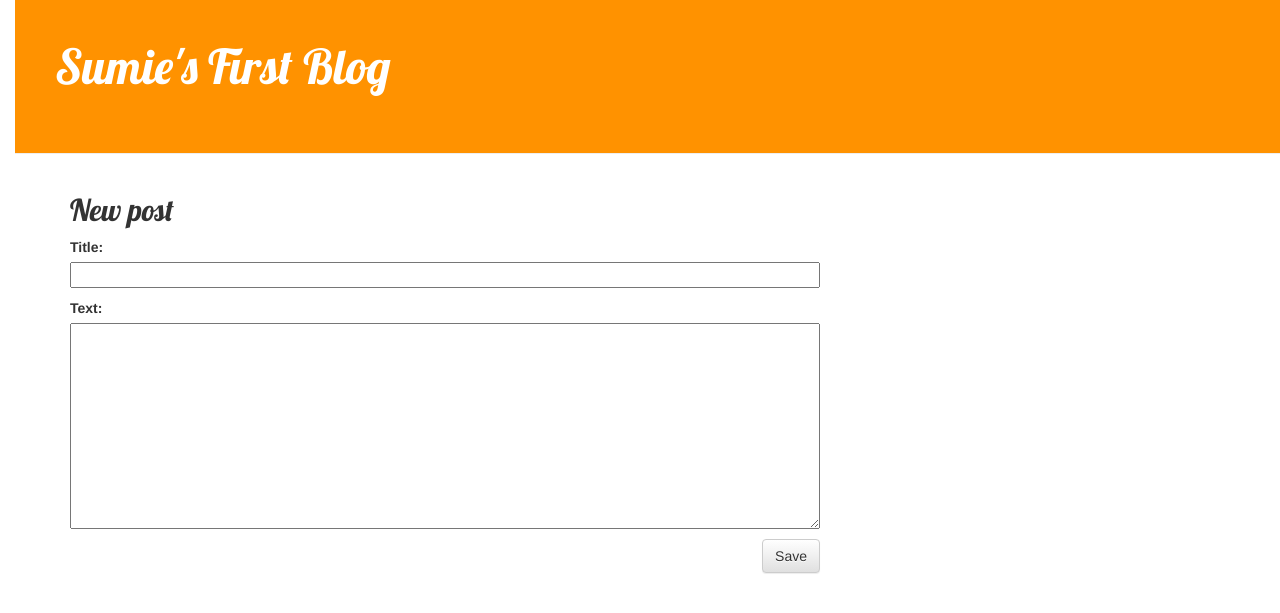
After one commit to bru-tus/my-first-blog, a Django app: page /post/new in a window 1280 px wide. The commit adds this page. Shown: the top 613 px of the page. Run offline with Django 3.2, Linux system fonts and the light colour scheme; some libraries are stand-ins or nearby versions.

Commit message:
Added views to create/edit blog post inside the site.

```diff
--- /dev/null
+++ b/blog/forms.py
@@ -0,0 +1,7 @@
+from django import forms
+from .models import Post
+
+class PostForm(forms.ModelForm):
+    class Meta:
+        model = Post
+        fields = ('title', 'text',)
--- a/blog/static/css/blog.css
+++ b/blog/static/css/blog.css
@@ -10,7 +10,7 @@ body {
 .page-header {
     background-color: #FF9200;
     margin-top: 0;
-    padding: 20px 20px 20px 40px;
+    padding: 20px 20px 50px 40px;
 }
 
 .page-header h1, .page-header h1 a, .page-header h1 a:visited, .page-header h1 a:active {
@@ -27,8 +27,13 @@ h1, h2, h3, h4 {
     font-family: 'Lobster', cursive;
 }
 
+.edit {
+    float: right;
+}
+
 .date {
     color: #828282;
+    float: right;
 }
 
 .save {
--- a/blog/templates/blog/base.html
+++ b/blog/templates/blog/base.html
@@ -11,6 +11,9 @@
     <body>
         <div class="page-header">
             <h1><a href="/">Sumie's First Blog</a></h1>
+            {% if user.is_authenticated %}
+                <a href="{% url 'post_new' %}" class="top-menu"><span class="glyphicon glyphicon-plus"></span></a>
+            {% endif %}
         </div>
 
         <div class="content container">
--- a/blog/templates/blog/post_detail.html
+++ b/blog/templates/blog/post_detail.html
@@ -2,6 +2,9 @@
 
 {% block content %}
     <div class="post">
+        {% if user.is_authenticated %}
+            <a class="edit btn btn-default" href="{% url 'post_edit' pk=post.pk %}"><span class="glyphicon glyphicon-pencil"></span></a>
+        {% endif %}
         {% if post.published_date %}
             <div class="date">
                 {{ post.published_date }}
--- /dev/null
+++ b/blog/templates/blog/post_edit.html
@@ -0,0 +1,10 @@
+{% extends 'blog/base.html' %}
+
+{% block content %}
+    <h2>New post</h2>
+    <form method="POST" class="post-form">
+        {% csrf_token %}
+        {{ form.as_p }}
+        <button type="submit" class="save btn btn-default">Save</button>
+    </form>
+{% endblock %}
--- a/blog/urls.py
+++ b/blog/urls.py
@@ -4,4 +4,6 @@ from . import views
 urlpatterns = [
     path('', views.post_list, name='post_list'),
     path('post/<int:pk>', views.post_detail, name='post_detail'),
+    path('post/new', views.post_new, name='post_new'),
+    path('post/<int:pk>/edit/', views.post_edit, name='post_edit'),
 ]
--- a/blog/views.py
+++ b/blog/views.py
@@ -1,6 +1,8 @@
-from django.shortcuts import render, get_object_or_404
+from blog.forms import PostForm
+from django.shortcuts import render, get_object_or_404, redirect
 from .models import Post
 from django.utils import timezone
+from .forms import PostForm
 
 # Create your views here.
 def post_list(request):
@@ -10,3 +12,30 @@ def post_list(request):
 def post_detail(request, pk):
     post = get_object_or_404(Post, pk=pk)
     return render(request, 'blog/post_detail.html', {'post': post})
+
+def post_new(request):
+    if request.method == "POST":
+        form = PostForm(request.POST)
+        if form.is_valid():
+            post = form.save(commit=False)
+            post.author = request.user
+            post.publieshed_date = timezone.now()
+            post.save()
+            return redirect('post_detail', pk=post.pk)
+    else:
+        form = PostForm()
+    return render(request, 'blog/post_edit.html', {'form': form})
+
+def post_edit(request, pk):
+    post = get_object_or_404(Post, pk=pk)
+    if request.method == "POST":
+        form = PostForm(request.POST, instance=post)
+        if form.is_valid():
+            post = form.save(commit=False)
+            post.author = request.user
+            post.publieshed_date = timezone.now()
+            post.save()
+            return redirect('post_detail', pk=post.pk)
+    else:
+        form = PostForm(instance=post)
+    return render(request, 'blog/post_edit.html', {'form': form})
```
